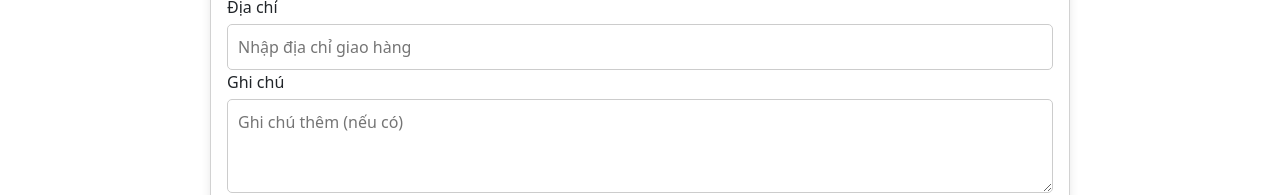
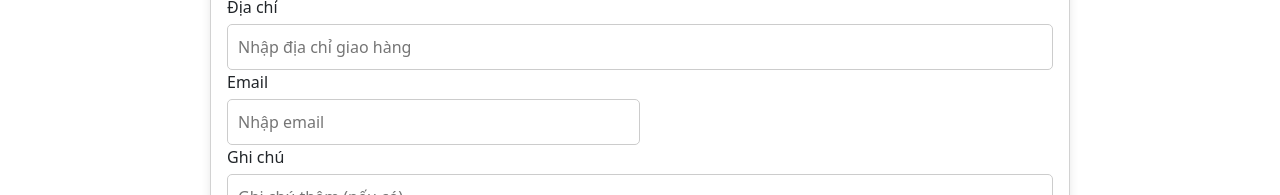
Before and after one commit to TranThienNhat/angular, an Angular app: page /products/1 in a window 1280 px wide. Shown: the part 427-622 px from the top of the page. Built offline with nearby package versions, Linux system fonts and the light colour scheme; no server answers.

Commit message:
add button buybuy

```diff
--- a/src/app/admin-header/admin-header.component.html
+++ b/src/app/admin-header/admin-header.component.html
@@ -27,7 +27,7 @@
                     </a>
                 </li>
                 <li class="nav-item mx-1">
-                    <a class="nav-link d-flex align-items-center nav-link-hover">
+                    <a class="nav-link d-flex align-items-center nav-link-hover" [routerLink]="['/admin/dashboard/orders']">
                         <i class="bi bi-cart-check me-1"></i>
                         <span>Order</span>
                     </a>
--- a/src/app/admin-product/admin-product.component.html
+++ b/src/app/admin-product/admin-product.component.html
@@ -25,6 +25,7 @@
         <td>{{ product.IsOutOfStock ? 'Hết hàng' : 'Còn hàng' }}</td>
         <td>{{ product.Categories.join(', ') }}</td>
         <td>
+          <button class="btn btn-info" [routerLink]="['/admin/dashboard/product/orders', product.Id]">Mua</button>
           <button class="btn btn-success" [routerLink]="['/admin/dashboard/product', product.Id]">Sửa</button>
           <button class="btn btn-danger" (click)="onDelete(product.Id)">
             <i class="fa-solid fa-trash"></i>
--- a/src/app/app.routes.ts
+++ b/src/app/app.routes.ts
@@ -45,5 +45,15 @@ export const routes: Routes = [
         path: 'admin/dashboard/category',
         loadComponent: () => import('./admin-category/admin-category.component').then(m => m.AdminCategoryComponent),
         canActivate: [authGuard]
+    },
+    {
+        path: 'admin/dashboard/orders',
+        loadComponent: () => import('./admin-order/admin-order.component').then(m => m.AdminOrderComponent),
+        canActivate: [authGuard]
+    },
+    {
+        path: 'admin/dashboard/product/orders/:Id',
+        loadComponent: () => import('./product-item/product-item.component').then(m => m.ProductItemComponent),
+        canActivate: [authGuard]
     }
 ];
--- a/src/app/product-item/product-item.component.html
+++ b/src/app/product-item/product-item.component.html
@@ -57,6 +57,11 @@
                     <input type="text" id="address" formControlName="address" placeholder="Nhập địa chỉ giao hàng">
                 </div>
 
+                <div class="col-md-6">
+                    <label for="email">Email</label>
+                    <input type="email" id="email" formControlName="email" placeholder="Nhập email">
+                </div>
+
                 <!-- Note Field -->
                 <div>
                     <label for="note">Ghi chú</label>
--- a/src/app/product-item/product-item.component.ts
+++ b/src/app/product-item/product-item.component.ts
@@ -26,6 +26,7 @@ export class ProductItemComponent implements OnInit {
     this.orderForm = this.fb.group({
       name: ['', Validators.required],
       phone: ['', [Validators.required, Validators.pattern('^[0-9]{10}$')]],
+      email: ['', [Validators.required, Validators.email]],
       address: ['', Validators.required],
       note: ['']
     });
@@ -66,6 +67,7 @@ export class ProductItemComponent implements OnInit {
     const orderData = {
       Name: this.orderForm.get('name')?.value,
       PhoneNumber: this.orderForm.get('phone')?.value,
+      Email: this.orderForm.get('email')?.value, // Thêm email
       Address: this.orderForm.get('address')?.value,
       Note: this.orderForm.get('note')?.value,
       Items: [{
@@ -76,13 +78,11 @@ export class ProductItemComponent implements OnInit {
 
     this.orrderService.createOrder(orderData).subscribe({
       next: (response) => {
-        console.log('Phản hồi từ API:', response);
         alert('Đơn hàng đã được gửi thành công!');
         this.orderForm.reset();
         this.quantityControl.setValue(1);
       },
       error: (err) => {
-        console.error('Lỗi khi gửi đơn hàng:', err);
         alert('Gửi đơn hàng thất bại, kiểm tra lại kết nối!');
       }
     });
```
